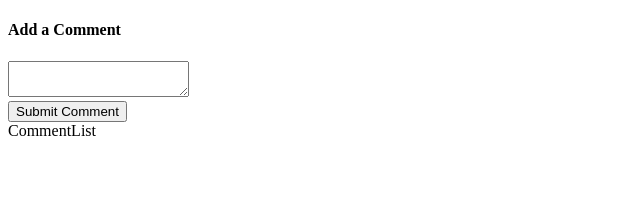
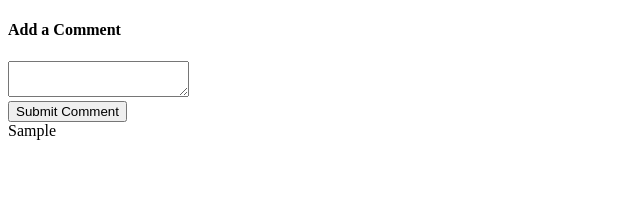
Before and after one commit to someSOAP/react-testing, a React (Create React App) app: page / in a window 1280 px wide. Both pictures are taken after typing "Sample" into the empty fields and a click on the button "Submit Comment". Shown: the top 212 px of the page, without its empty margins (0-640 px from the left). Built offline with nearby package versions, Linux system fonts and the light colour scheme.

Commit message:
selectors and redux state

```diff
--- a/src/components/CommentList.tsx
+++ b/src/components/CommentList.tsx
@@ -1,7 +1,17 @@
 import React, { FC } from 'react'
+import { useSelector } from 'react-redux'
+import { commentsSelector } from '../selectors'
 
 const CommentList: FC = () => {
-    return <div>CommentList</div>
+    const comments = useSelector(commentsSelector)
+
+    return (
+        <div>
+            {comments.map((comment) => (
+                <div key={comment}>{comment}</div>
+            ))}
+        </div>
+    )
 }
 
 export default CommentList
--- a/src/selectors/comments.ts
+++ b/src/selectors/comments.ts
@@ -3,7 +3,7 @@ import { RootState } from '../reducers'
 
 const rootSelector = (state: RootState) => state
 
-export const commentsState = createSelector(
+export const commentsSelector = createSelector(
     rootSelector,
     (state) => state.comments
 )
```
Also changed, not shown: src/selectors/index.ts (line endings or trailing spaces), 1 other file (tests, documents, lock files or other folders).
